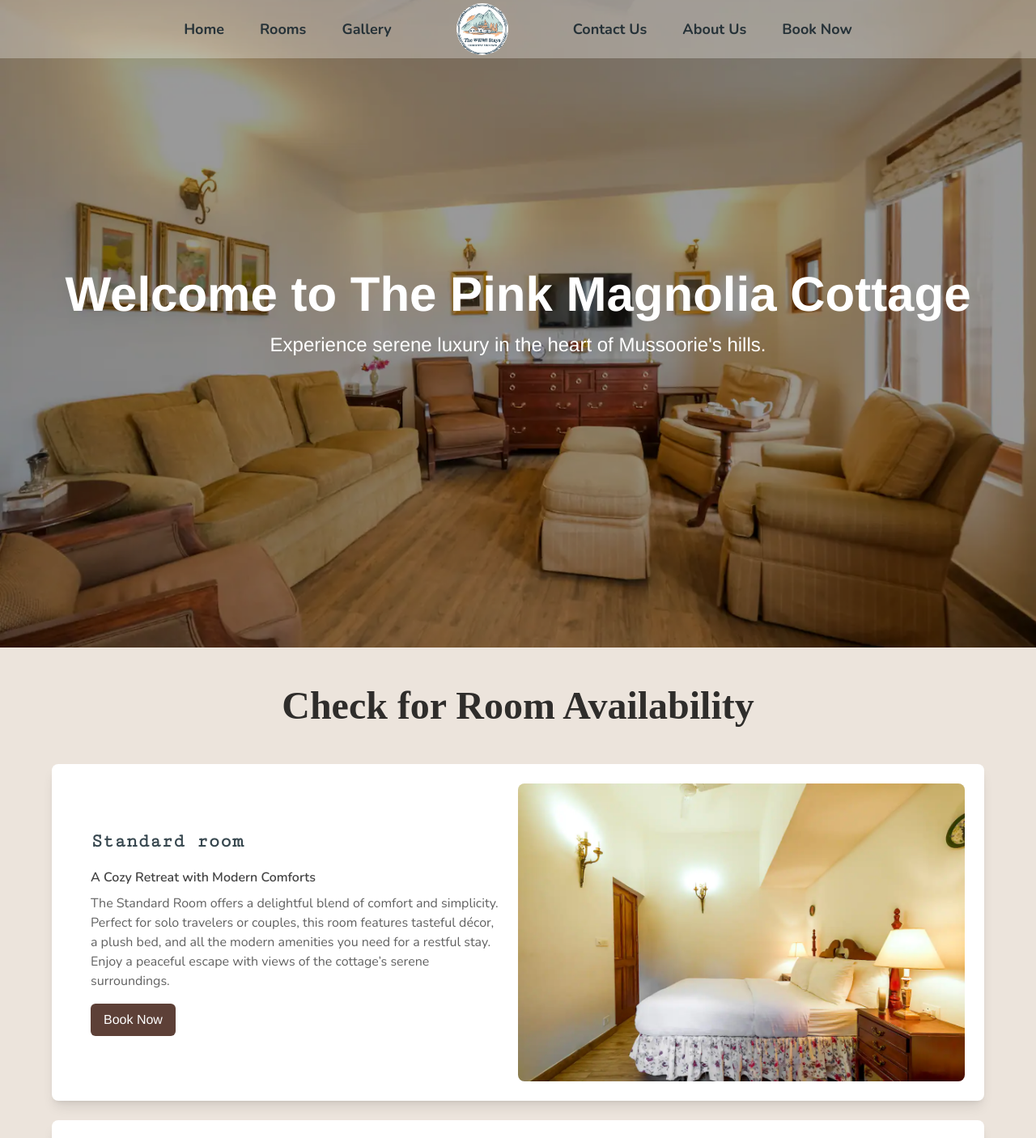
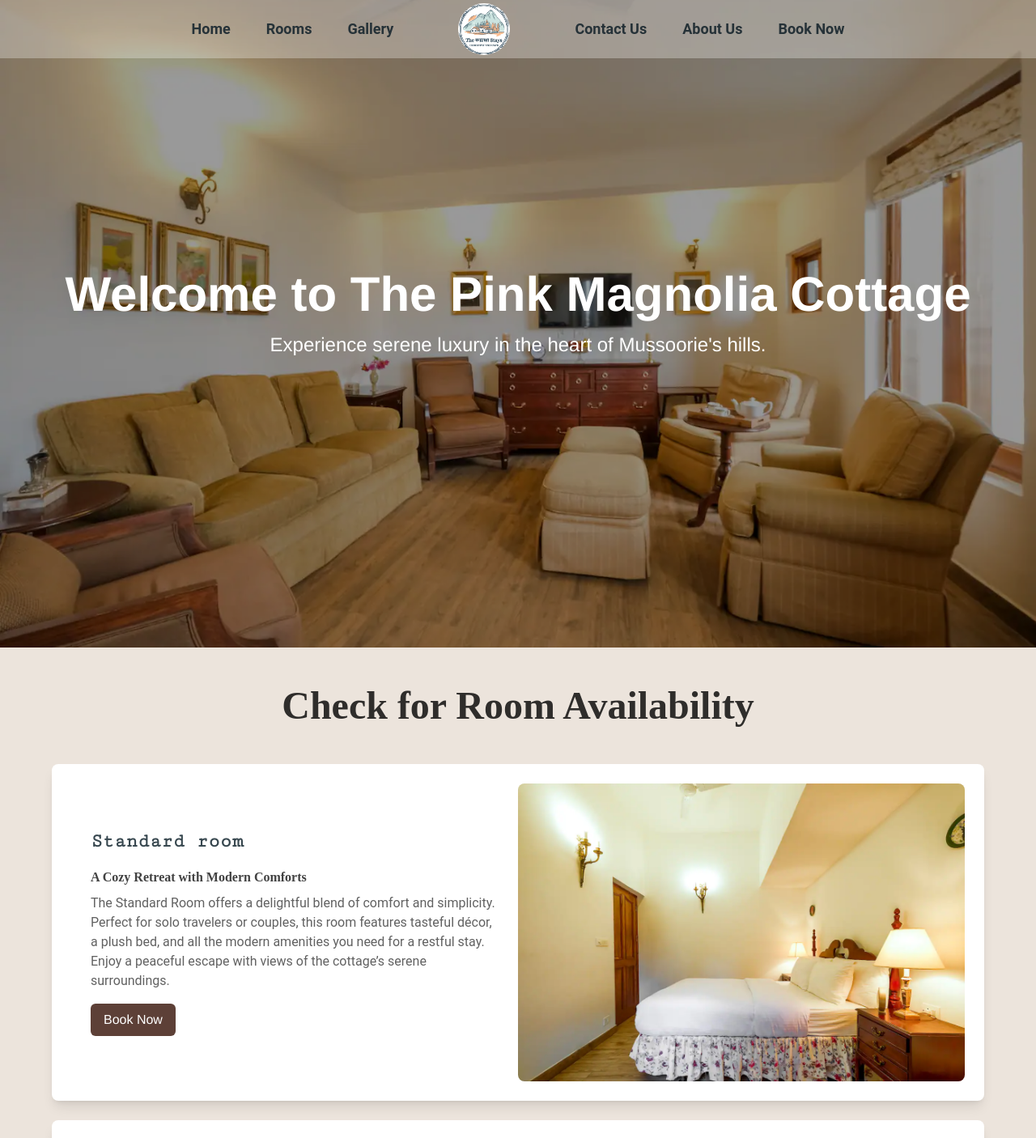
Before and after one commit to Himanshukotia9/Hotel-Booking-Website, a React (Vite) app in the folder Frontend/: page /rooms in a window 1280 px wide. Shown: the top 1406 px of the page at 81% size. Built offline with nearby package versions, Linux system fonts and the light colour scheme.

Commit message:
font changes

```diff
--- a/Frontend/src/Components/NavbarComp.jsx
+++ b/Frontend/src/Components/NavbarComp.jsx
@@ -13,7 +13,7 @@ import { Link } from 'react-router-dom';
   function NavItem({ label, link }) {
     return (
         <Link to={link}>
-          <Typography as="li" color="blue-gray" className="py-1 px-4 md:ml-0 text-lg font-bold font-Nunito hover:bg-black hover:text-white hover:rounded-full">
+          <Typography as="li" color="blue-gray" className="py-1 px-4 md:ml-0 text-lg font-bold font-sans hover:bg-black hover:text-white hover:rounded-full">
             {label}
           </Typography>
         </Link>
--- a/Frontend/src/Components/PageNotFound.jsx
+++ b/Frontend/src/Components/PageNotFound.jsx
@@ -3,7 +3,7 @@ import { Link } from 'react-router-dom'
 
 export default function PageNotFound() {
   return (
-    <div className='font-roboto pt-12 flex items-center justify-center '>
+    <div className='font-Noto pt-12 flex items-center justify-center '>
         <div className='container mx-auto max-w-sm p-8 grid text-[#333333] sm:max-w-7xl sm:grid-cols-2 sm:gap-8 sm:p-3.5 lg:gap-x-20'>
             <div className='header flex flex-col justify-end'>
                 <h1 className='text-6xl font-black lg:text-8xl'>404</h1>
--- a/Frontend/src/Components/Rooms.jsx
+++ b/Frontend/src/Components/Rooms.jsx
@@ -19,8 +19,8 @@ export default function Rooms({ title, subTitle, description, imageUrl, reverse
       {/* Text Section */}
       <div className="w-full md:w-1/2 py-4 md:px-6 text-center md:text-left">
         <h2 className="text-2xl font-bold mb-4 text-blue-gray-800 font-Cutive">{title}</h2>
-        <h4 className='font-semibold text-gray-800 font-Nunito mb-2'>{subTitle}</h4>
-        <p className="text-gray-700 font-Nunito">{description}</p>
+        <h4 className='font-semibold text-gray-800 font-serif mb-2'>{subTitle}</h4>
+        <p className="text-gray-700 font-sans">{description}</p>
         <button type="button" className="text-white bg-brown-700 hover:bg-brown-800 font-medium rounded-md text-base px-4 py-2 mt-4">Book Now</button>
       </div>
     </div>
--- a/Frontend/src/Pages/GalleryPage.jsx
+++ b/Frontend/src/Pages/GalleryPage.jsx
@@ -36,6 +36,7 @@ export default function GalleryPage() {
             <motion.img
               src={image.src}
               alt={image.alt}
+              loading='lazy'
               className="w-full h-auto object-cover rounded-lg"
               initial={{ opacity: 0, scale: 0.9 }}
               animate={{ opacity: 1, scale: 1 }}
--- a/Frontend/src/index.css
+++ b/Frontend/src/index.css
@@ -1,4 +1,4 @@
-@import url('https://fonts.googleapis.com/css2?family=Nunito:ital,wght@0,200..1000;1,200..1000&display=swap');
+
 @import url('https://fonts.googleapis.com/css2?family=Noto+Sans:ital,wght@0,100..900;1,100..900&display=swap');
 @import url('https://fonts.googleapis.com/css2?family=Cutive+Mono&family=Kaushan+Script&display=swap');
 
--- a/Frontend/tailwind.config.js
+++ b/Frontend/tailwind.config.js
@@ -9,7 +9,6 @@ export default withMT({
   ],
   theme: {
     fontFamily:{
-      Nunito: "'Nunito', sans-serif",
       Noto: "'Noto Sans', sans-serif",
       Kaushan: "'Kaushan Script', cursive",
       Cutive: "'Cutive Mono', monospace",
```
